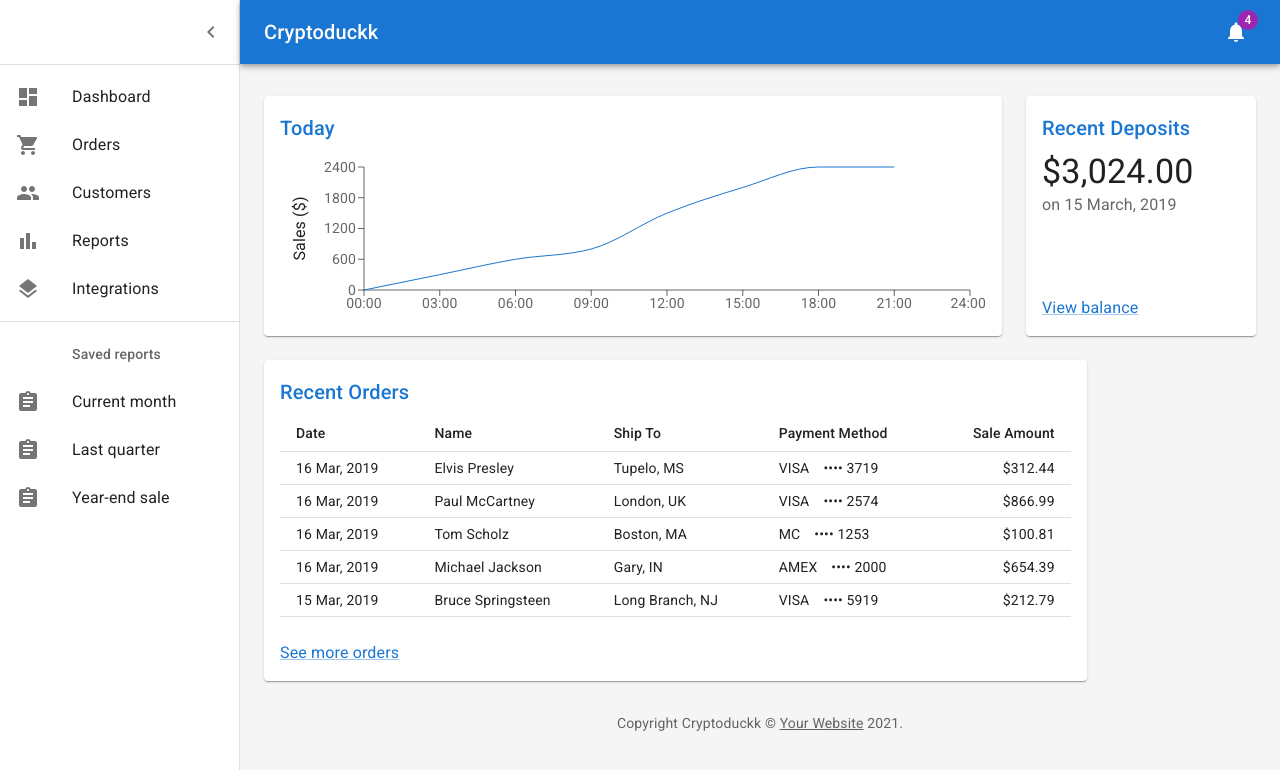
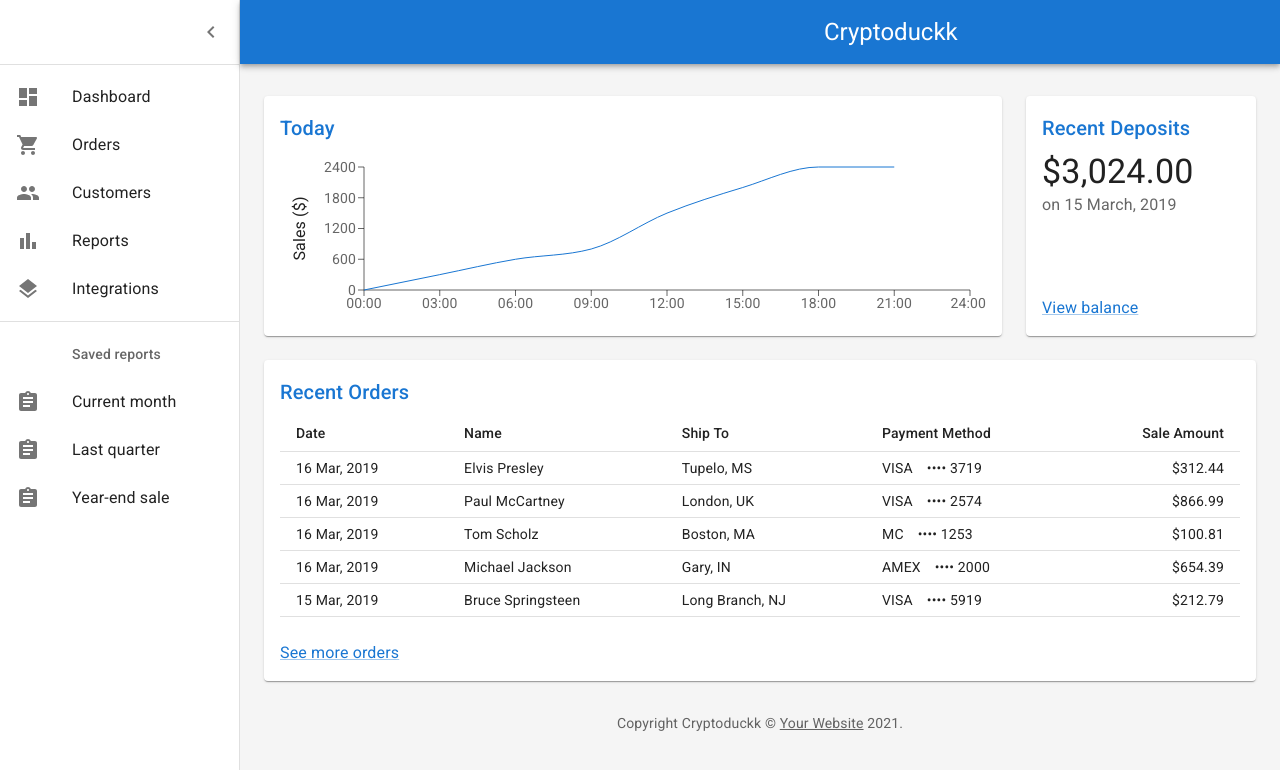
Before and after one commit to LennartBecke/AwesomeProject, a React (Create React App) app in the folder cryptoduck/dashboard/: page / in a window 1280 px wide. Shown: the top 770 px of the page. Built offline with nearby package versions, Linux system fonts and the light colour scheme.

Commit message:
icon middle

```diff
--- a/cryptoduck/dashboard/src/components/Dashboard.tsx
+++ b/cryptoduck/dashboard/src/components/Dashboard.tsx
@@ -122,18 +122,16 @@ function DashboardContent() {
             </IconButton>
             <Typography
               component="h1"
-              variant="h6"
+              variant="h5"
               color="inherit"
               noWrap
-              sx={{ flexGrow: 1 }}
+              sx={{
+              alignItems: "center",
+              ml: 70
+              }}
             >
               Cryptoduckk
             </Typography>
-            <IconButton color="inherit">
-              <Badge badgeContent={4} color="secondary">
-                <NotificationsIcon />
-              </Badge>
-            </IconButton>
           </Toolbar>
         </AppBar>
         <Drawer variant="permanent" open={open}>
@@ -196,7 +194,7 @@ function DashboardContent() {
                 </Paper>
               </Grid>
               {/* Recent Orders */}
-              <Grid item xs={10}>
+              <Grid item xs={12}>
                 <Paper sx={{ p: 2, display: "flex", flexDirection: "column" }}>
                   <Orders />
                 </Paper>
```
